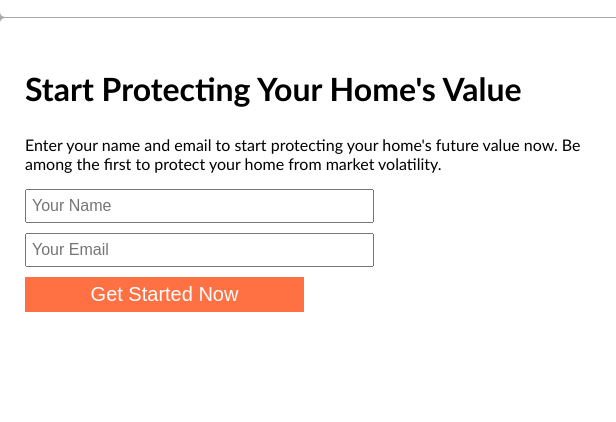
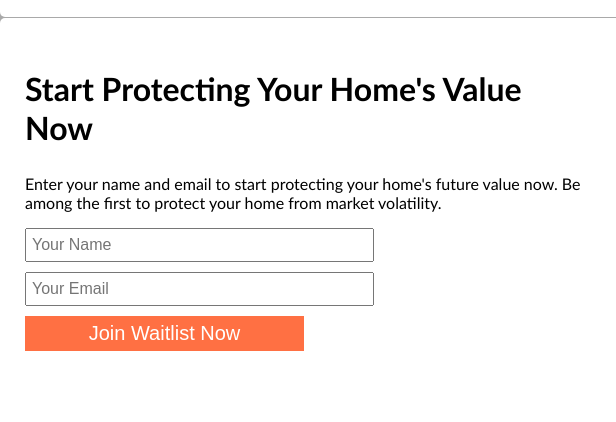
Before and after one commit to john-mcenroe/git_test, a plain HTML site: page index.html in a window 1280 px wide. Shown: the part 1007-1429 px from the top of the page, 0-616 px from the left. Drawn offline with Linux system fonts and the light colour scheme; grey boxes are pictures that could not be loaded.

Commit message:
Update index.html

```diff
--- a/index.html
+++ b/index.html
@@ -212,12 +212,12 @@
 </section>
     <section id="contact">
         <div class="text">
-            <h2>Start Protecting Your Home's Value</h2>
+            <h2>Start Protecting Your Home's Value Now</h2>
             <p>Enter your name and email to start protecting your home's future value now. Be among the first to protect your home from market volatility. </p>
             <form>
                 <input type="text" id="name" name="name" placeholder="Your Name">
                 <input type="email" id="email" name="email" placeholder="Your Email">
-                <input type="submit" value="Get Started Now">
+                <input type="submit" value="Join Waitlist Now">
             </form>
         </div>
         <div class="image mobile-hide">
```
